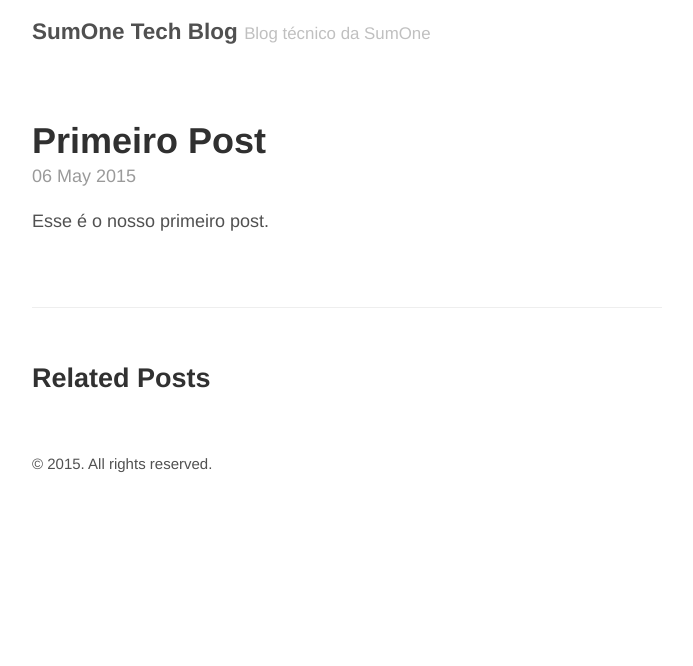
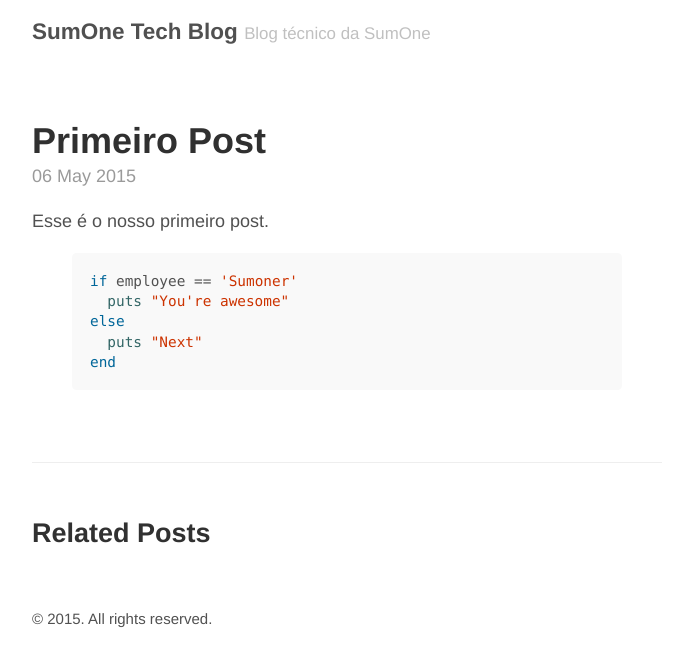
Before and after one commit to sumoners/sumoners.github.io, a Jekyll site: the page built from _posts/2015-05-06-first-post.md, in a window 1280 px wide. Shown: the top 666 px of the page, without its empty margins (293-986 px from the left). Built offline with Jekyll 4.4.1, drawn with Linux system fonts in a browser that asks for light colours.

```diff
--- a/_posts/2015-05-06-first-post.md
+++ b/_posts/2015-05-06-first-post.md
@@ -4,3 +4,11 @@ title: Primeiro Post
 ---
 
 Esse é o nosso primeiro post.
+
+{% highlight ruby %}
+if employee == 'Sumoner'
+  puts "You're awesome"
+else
+  puts "Next"
+end
+{% endhighlight %}
```
